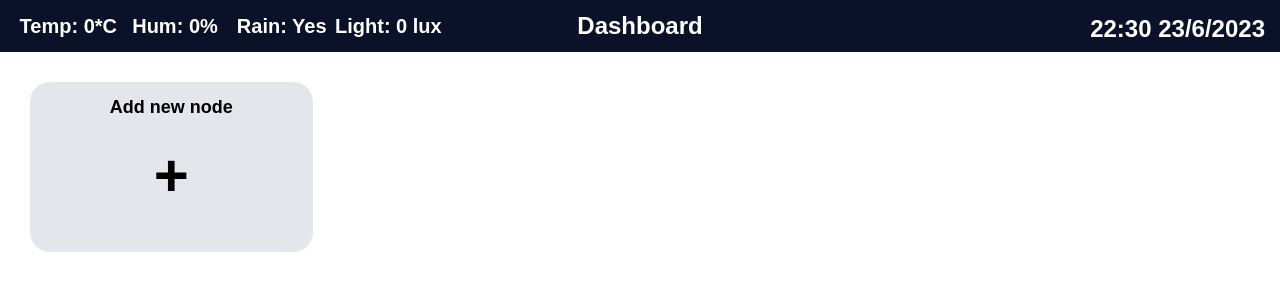
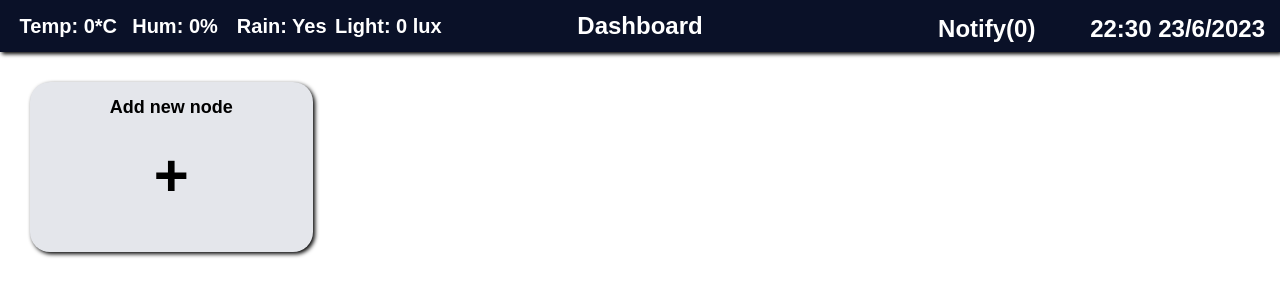
Before and after one commit to huytp2001/Node_System_Server, a Flask app: page / in a window 1280 px wide. Shown: the top 300 px of the page. Run offline with Flask 3, Linux system fonts and the light colour scheme; data that the repository does not hold is empty; some libraries are stand-ins or nearby versions.

Commit message:
add notify function

```diff
--- a/main.py
+++ b/main.py
@@ -4,6 +4,7 @@ import serial
 from flask_socketio import SocketIO
 import schedule
 from routes import node as node_api
+from routes import notify as notify_api
 from query import data, node
 from datetime import datetime, timedelta
 
@@ -52,6 +53,7 @@ def send_out():
 	return jsonify({"code": 0}), 200
 
 app.register_blueprint(node_api.bp)
+app.register_blueprint(notify_api.bp)
 
 def listen_serial():
 	global send_flag, send_data
--- /dev/null
+++ b/routes/notify.py
@@ -0,0 +1,35 @@
+from flask import Blueprint, request, jsonify
+from query import notify as Notify
+
+bp = Blueprint("notify", __name__, url_prefix="/notify")
+
+@bp.route("/getall", methods=["GET"])
+def get_all_notify():
+    try:
+        notify = Notify.Notify()
+        notify_array = notify.get_all_notify()
+        return jsonify(notify_array), 200
+    except Exception as e:
+        return jsonify({"err": e}), 404
+
+@bp.route("/add", methods=["POST"])
+def add_notify():
+    try:
+        notify = Notify.Notify()
+        data = request.get_json()
+        mess = data["mess"]
+        notify.add_notify(mess)
+        return jsonify({"code": 0}), 200
+    except Exception as e:
+        return jsonify({"err": e}), 404
+
+@bp.route("/delete", methods=["DELETE"])
+def delete_notify():
+    try:
+        notify = Notify.Notify()
+        data = request.get_json()
+        id = data["id"]
+        notify.delete_notify(id)
+        return jsonify({"code": 0}), 200
+    except Exception as e:
+        return jsonify({"err": e}), 404
--- a/static/css/index.css
+++ b/static/css/index.css
@@ -5,6 +5,7 @@
     --hover: #c9ccd1;
 }
 body {
+    z-index: 1;
     font-family: Arial, Helvetica, sans-serif;
     margin: 0px;
     padding: 0px;
@@ -16,6 +17,7 @@ header {
     color: var(--secondary);
     padding: 12px;
     text-align: center;
+    box-shadow: 2px 2px 4px 0px #000000;
 }
 header p {
     font-weight: bold;
@@ -36,7 +38,8 @@ header p {
     background-color: var(--node);
     padding: 15px;
     text-align: center;
-    transition: all 0.4s ease
+    transition: all 0.4s ease;
+    box-shadow: 2px 2px 4px 0px #000000;
 }
 #grid_node .node:hover {
     background-color: var(--hover);
@@ -101,6 +104,7 @@ header .time {
     position: absolute;
     top: 15px;
     right: 15px;
+    columns: 2;
 }
 
 /* Chart */
--- a/static/js/chart.js
+++ b/static/js/chart.js
@@ -1,3 +1,5 @@
+$("#chart_wrapper").hide();
+
 const chartPreset = {
     temp: {
         label: "Temperature (*C)",
@@ -28,7 +30,9 @@ const chartPreset = {
 var myChart = null;
 
 function handleChart(type, day) {
+    $("#notify_box_ctn").hide();
     MakeReq(`/chart`, "POST" ,{ type: type, day: day }).then((res) => {
+        type_and_day = `${type} ${day}`
         $("#grid_node").hide();
         $("#chart_wrapper").show();
         $("#title").text(`${chartPreset[type]["label"]} on ${getFormatDate(day)}`);
@@ -79,3 +83,11 @@ function handleChart(type, day) {
         }
     })
 }
+
+$("#myChart").on("click", ()=>{
+    $("#notify_box_ctn").hide();
+})
+
+$("#title").on("click", ()=>{
+    $("#notify_box_ctn").hide();
+})
--- /dev/null
+++ b/static/js/interval.js
@@ -0,0 +1,12 @@
+var type_and_day = null;
+
+$("#date_time").text(getFormatTime());
+setInterval(()=>{
+    $("#date_time").text(getFormatTime());
+}, 60000);
+
+setInterval(()=>{
+    if (type_and_day != null) {
+        handleChart(type_and_day.split(" ")[0], type_and_day.split(" ")[1]);
+    }
+}, 36000000);
--- a/static/js/node.js
+++ b/static/js/node.js
@@ -1,5 +1,6 @@
 let current_nodeID = ""
 let current_name = ""
+var Node_list = [];
 
 class Node {
     constructor(name, id, data) {
@@ -38,6 +39,12 @@ class Node {
             `
         });
 
+        $('#grid_node').append(nodeDiv);
+
+        nodeDiv.on("click", ()=>{
+            $("#notify_box_ctn").hide();
+        })
+
         nodeDiv.on('mouseleave', () => {
             if (this.state) {
                 $(`#${this.id}_detail_ctn`).hide();
@@ -48,8 +55,6 @@ class Node {
             $(`#${this.id}_rename_form`).hide();
             $(`#${this.id}_node_name`).show();
         });
-
-        $('#grid_node').append(nodeDiv);
     }
 
     attachEventListeners() {
@@ -90,7 +95,7 @@ class Node {
                     $(`#${this.id}`).remove();
                     let count = 0;
                     for (let node of Node_list) {
-                        if (node.id == `#${this.id}`) {
+                        if (node.id == this.id) {
                             Node_list.splice(count,1);
                             break;
                         }
@@ -137,6 +142,9 @@ class AddNode {
               </div>
             `
         });
+        addNode.on("click", ()=>{
+            $("#notify_box_ctn").hide();
+        })
         addNode.on('mouseover', () => {
             $('#add_sign').hide();
             $('#add_form_ctn').show();
@@ -150,9 +158,13 @@ class AddNode {
     }
 }
 
+let temp_node;
+let percent;
+
 function handle_add_node(event) {
     event.preventDefault();
     if ($("#input_name").val() == "" || $("#input_id").val() == "") return;
+    if ($("#input_id").val().includes(" ")) {alert("Node ID can not have white space!"); return;}
     MakeReq("/node/create", "POST", {name: $("#input_name").val(), id: $("#input_id").val()}).then((res)=>{
         if (res.code != 0) { ErrorCodeHandle(res.code) }
         else {
@@ -163,3 +175,12 @@ function handle_add_node(event) {
         }
     })
 }
+
+MakeReq("/node/getall", "GET", {}).then((res)=>{
+    for (const node of res) {
+      percent = ((Math.abs( node["soil"] -1024))/10.24).toFixed(2);
+      temp_node = new Node(node["name"], node["id"], {"soil": percent, "status": "Normal", "update_time": node["up_time"]});
+      Node_list.push(temp_node)
+    }
+    $('#grid_node').append(new AddNode);
+})
--- /dev/null
+++ b/static/js/notify.js
@@ -0,0 +1,79 @@
+var notify_list = []
+var temp_notify = null;
+
+class Notify {
+    constructor (id, time, mess) {
+        this.id = id;
+        this.time = time;
+        this.mess = mess;
+        this.render();
+        this.attachEventListenner();
+    }
+    render() {
+        const notify_div = $('<div>', {
+            id: `${this.id}_notify`,
+            class: 'notify_box_wrapper',
+            html: `
+            <div id="${this.id}_notify_box" class="notify_box">
+                <div id="${this.id}_notify_time" class="notify_time">
+                    <p id="${this.id}_notify_time_0">${this.time.split(" ")[0]}</p>
+                    <p id="${this.id}_notify_time_1">${this.time.split(" ")[1]}</p>
+                </div>
+                <p id="${this.id}_notify_mess" class="notify_mess">${this.mess}</p>
+                <a id="${this.id}_notify_del"class="notify_delete" href="#">x</a>
+            </div>
+            <hr>
+            `
+        });
+        $("#notify_content_ctn").append(notify_div);
+    }
+    attachEventListenner() {
+        $(`#${this.id}_notify_del`).on("click", ()=>{
+            $("#notify_num").text(notify_list.length-1);
+            MakeReq("/notify/delete", "DELETE", {id: this.id}).then((res)=>{
+                if (res.code == 0) {
+                    $(`#${this.id}_notify`).remove();
+                    for (let i = 0; i < notify_list.length; i++) {
+                        if (notify_list[i].id == this.id) {
+                            notify_list.splice(i,1);
+                            break;
+                        }
+                    }
+                }
+            })
+        })
+    }
+}
+
+function showNotify() {
+    if ($("#notify_box_ctn").is(":visible")) {
+        $("#notify_box_ctn").hide();
+    } else {
+        $("#notify_box_ctn").show();
+    }
+}
+
+$("#notify_box_ctn").hide();
+
+$(document).on("click", (event)=>{
+    var target = event.target.outerHTML;
+    var sample = target.substring(0, 20);
+    if(sample == `<html lang="en"><hea` || sample == `<div id="grid_node">`) {
+        $("#notify_box_ctn").hide();
+    }
+})
+
+$("header").on("click",(event)=>{
+    if ($("#nofity_btn").is(event.target)) {return;}
+    $("#notify_box_ctn").hide();
+})
+
+// MakeReq("/notify/add", "POST", {mess: "HAHAHAHAHA"});
+
+MakeReq("/notify/getall", "GET", {}).then((res)=>{
+    for (const notify of res) {
+        temp_notify = new Notify(notify.id, notify.time, notify.mess);
+        notify_list.push(temp_notify);
+    }
+    $("#notify_num").text(notify_list.length);
+})
--- /dev/null
+++ b/static/js/socket.js
@@ -0,0 +1,25 @@
+var socket = io.connect();
+
+// Handle socket
+socket.on("stream", (data)=>{
+    const data_array = data.split("|");
+    $("#temp").text(data_array[1]);
+    $("#hum").text(data_array[2]);
+    if (parseInt(data_array[3]) < 500) {
+        $("rain").text("Yes");
+    } else {
+        $("rain").text("No");
+    }
+    $("lux").text(data_array[4]);
+})
+// Handle socket
+socket.on("node", (data)=>{
+    const data_array = data.split('!');
+    let id = data_array[1]
+    let value = data_array[2]
+    for (let node of Node_list) {
+        if (id == node.id) {
+            node.update_data(value);
+        }
+    }
+})
--- a/templates/index.html
+++ b/templates/index.html
@@ -13,6 +13,7 @@
     <link rel="stylesheet" type="text/css" href="{{ url_for('static', filename='css/index.css') }}"/>
   </head>
   <body>
+
     <header>
       <p><a href="#" onclick="dashboard()">Dashboard</a></p>
       <div class="data">
@@ -22,9 +23,15 @@
         <p><a href="#" onclick="handleChart('lux', 0)">Light: <span id="lux">{{ sensorData.lux }}</span> lux</a></p>
       </div>
       <div class="time">
+        <p><a href="#" id="nofity_btn" onclick="showNotify()">Notify(<span id="notify_num"></span>)</a></p>
         <p id="date_time"></p>
       </div>
     </header>
+
+    <div id="notify_box_ctn">
+      <div id="notify_content_ctn">
+      </div>
+    </div>
 
     <div id="grid_node"></div>
 
@@ -55,61 +62,12 @@
         </div>
       </div>
     </div>
+
   </body>
-  <script>
-    // Declare global variable
-    var socket = io.connect();
-    let Node_list = [];
-    let temp_node;
-    let percent;
-  </script>
   <script src="{{ url_for('static', filename='js/script.js') }}"></script>
   <script src="{{ url_for('static', filename='js/node.js') }}"></script>
   <script src="{{ url_for('static', filename='js/chart.js') }}"></script>
-  <script>
-    $(document).ready(()=>{
-
-        $("#chart_wrapper").hide();
-
-        MakeReq("/node/getall", "GET", {}).then((res)=>{
-          for (const node of res) {
-            percent = ((Math.abs( node["soil"] -1024))/10.24).toFixed(2);
-            temp_node = new Node(node["name"], node["id"], {"soil": percent, "status": "Normal", "update_time": node["up_time"]});
-            Node_list.push(temp_node)
-          }
-          $('#grid_node').append(new AddNode);
-        })
-
-        // Update time
-        $("#date_time").text(getFormatTime());
-        setInterval(()=>{
-            $("#date_time").text(getFormatTime());
-        }, 60000);
-
-        // Handle socket
-        socket.on("stream", (data)=>{
-            const data_array = data.split("|");
-            $("#temp").text(data_array[1]);
-            $("#hum").text(data_array[2]);
-            if (parseInt(data_array[3]) < 500) {
-                $("rain").text("Yes");
-            } else {
-                $("rain").text("No");
-            }
-            $("lux").text(data_array[4]);
-        })
-        // Handle socket
-        socket.on("node", (data)=>{
-            const data_array = data.split('!');
-            let id = data_array[1]
-            let value = data_array[2]
-            for (let node of Node_list) {
-                if (id == node.id) {
-                    node.update_data(value);
-                }
-            }
-        })
-
-    })
-  </script>
+  <script src="{{ url_for('static', filename='js/notify.js') }}"></script>
+  <script src="{{ url_for('static', filename='js/socket.js') }}"></script>
+  <script src="{{ url_for('static', filename='js/interval.js') }}"></script>
 </html>
```
Also changed, not shown: other parts of static/css/index.css (+45 -0 lines), query/notify.py (added, +52 -0 lines), database.db (added).
